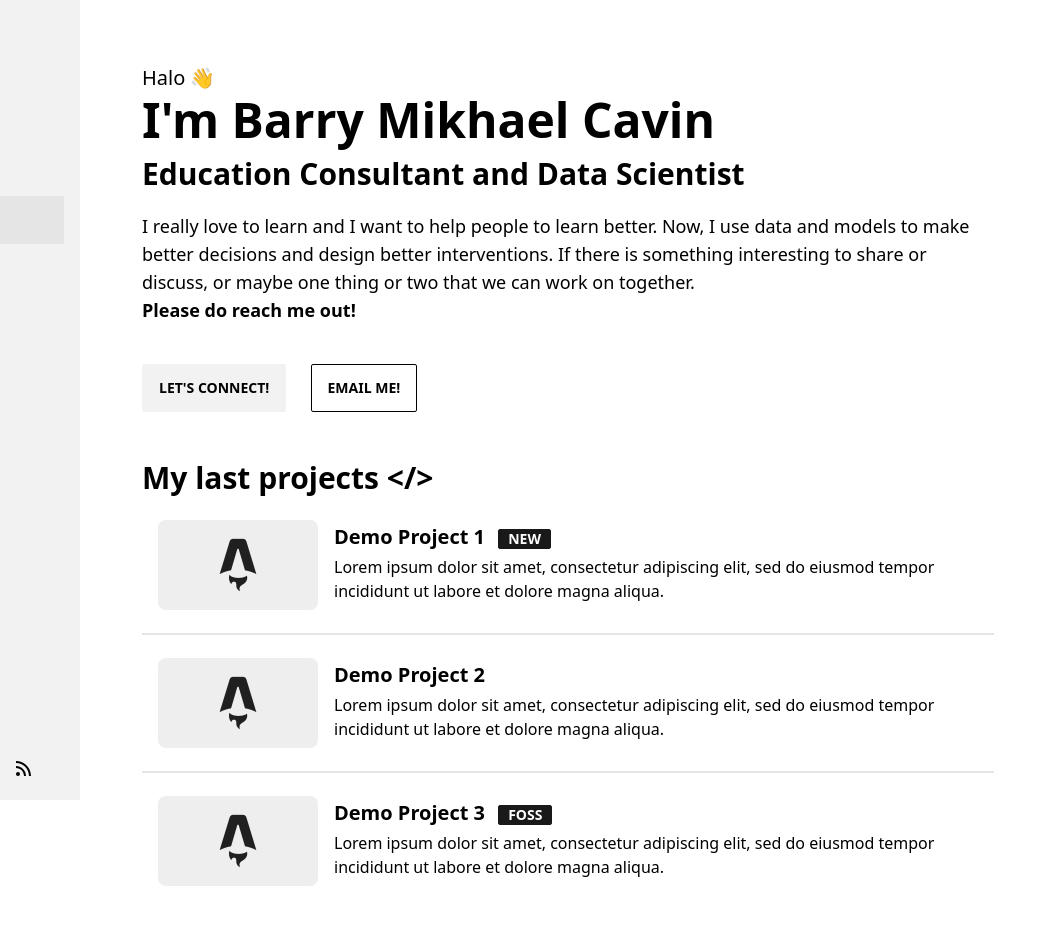
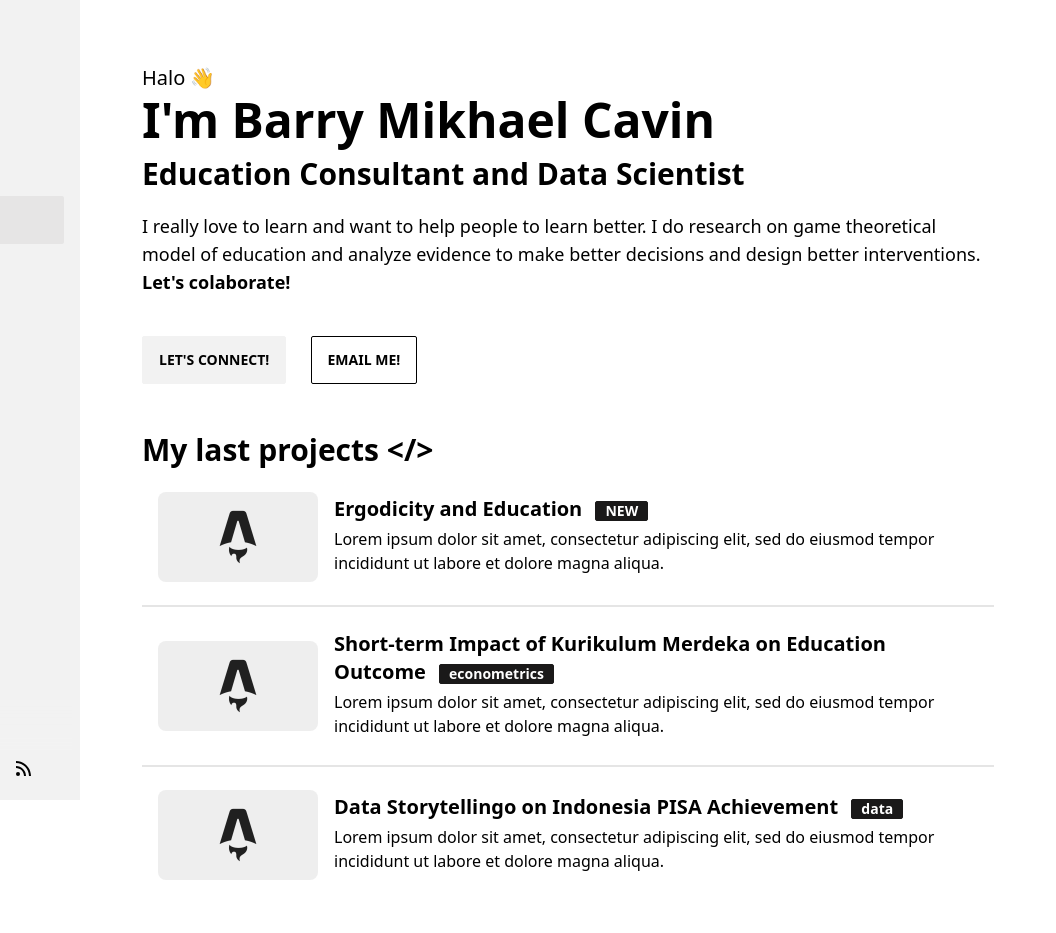
Before and after one commit to barrysianturi/barrysianturi.github.io, an Astro site: page / in a window 1280 px wide. Shown: the top 933 px of the page, 224-1280 px from the left. Built offline with nearby package versions, Linux system fonts and the light colour scheme; Astro itself is replaced by a stand-in of ours.

Commit message:
edit content

```diff
--- a/src/pages/cv.astro
+++ b/src/pages/cv.astro
@@ -12,15 +12,15 @@
   <div class="time-line-container grid gap-4 mb-10">
     <TimeLineElement
       title="MSc in Economics Planning and Development Policy"
-      subtitle="2023 to 2024 at Universitas Indonesia, Jakarta Indonesia"
+      subtitle="2023 to 2024 at Universitas Indonesia, Jakarta Indonesia."
     />
     <TimeLineElement
       title="MSc in Applied Mathematics"
-      subtitle="2016 to 2017 at Imperial College, London UK"
+      subtitle="2016 to 2017 at Imperial College, London UK."
     />
     <TimeLineElement
       title="BSc in Mathematics"
-      subtitle="2010 to 2015 at Universitas Indonesia, Depok Indonesia"
+      subtitle="2010 to 2015 at Universitas Indonesia, Depok Indonesia."
     />
   </div>
 
@@ -80,11 +80,11 @@
 
   <ul class="list-disc mx-6 mb-10 grid gap-2">
     <li>
-      <a href="#" target="_blank"> Data Science for Social Scientists, MIT DEDP.
+      <a href="https://mitxonline.mit.edu/certificate/d5438cd5-2d70-419f-b4d9-bbd98a421595/" target="_blank"> Data Science for Social Scientists, MIT DEDP (2023).
         </a>
     </li>
     <li>
-      <a href="#" target="_blank"> Sekolah Tinggi Filsafat Driyarkara, Extension Course Epistemologi dari Masa ke Masa (2019). Final Assignment: “Mempertahankan Sains di Era Postmodernisme”.
+      <a href="#" target="_blank"> Sekolah Tinggi Filsafat Driyarkara, Extension Course Epistemologi dari Masa ke Masa (2019).
         </a>
     </li>
     <li>
--- a/src/pages/index.astro
+++ b/src/pages/index.astro
@@ -15,10 +15,8 @@
     <div class="text-3xl py-3 font-bold">Education Consultant and Data Scientist</div>
     <div class="py-2">
       <text class="text-lg">
-        I really love to learn and I want to help people to learn better. Now, I use data and models to make better decisions
-        and design better interventions. If there is something interesting to share or discuss, or maybe one thing or two
-        that we can work on together.<br>
-        <b>Please do reach me out! </b>
+        I really love to learn and want to help people to learn better. I do research on game theoretical model of education and analyze evidence to make better decisions and design better interventions.<br>
+        <b>Let's colaborate! </b>
       </text>
     </div>
     <div class="mt-8">
@@ -34,7 +32,7 @@
   </div>
 
   <HorizontalCard
-    title="Demo Project 1"
+    title="Ergodicity and Education"
     img="/post_img.webp"
     desc="Lorem ipsum dolor sit amet, consectetur adipiscing elit, sed do eiusmod tempor incididunt ut labore et dolore magna aliqua."
     url="#"
@@ -42,18 +40,19 @@
   />
   <div class="divider my-0"></div>
   <HorizontalCard
-    title="Demo Project 2"
+    title="Short-term Impact of Kurikulum Merdeka on Education Outcome"
     img="/post_img.webp"
     desc="Lorem ipsum dolor sit amet, consectetur adipiscing elit, sed do eiusmod tempor incididunt ut labore et dolore magna aliqua."
     url="#"
+    badge="econometrics"
   />
   <div class="divider my-0"></div>
   <HorizontalCard
-    title="Demo Project 3"
+    title="Data Storytellingo on Indonesia PISA Achievement"
     img="/post_img.webp"
     desc="Lorem ipsum dolor sit amet, consectetur adipiscing elit, sed do eiusmod tempor incididunt ut labore et dolore magna aliqua."
     url="#"
-    badge="FOSS"
+    badge="data"
   />
 
   <div>
```
